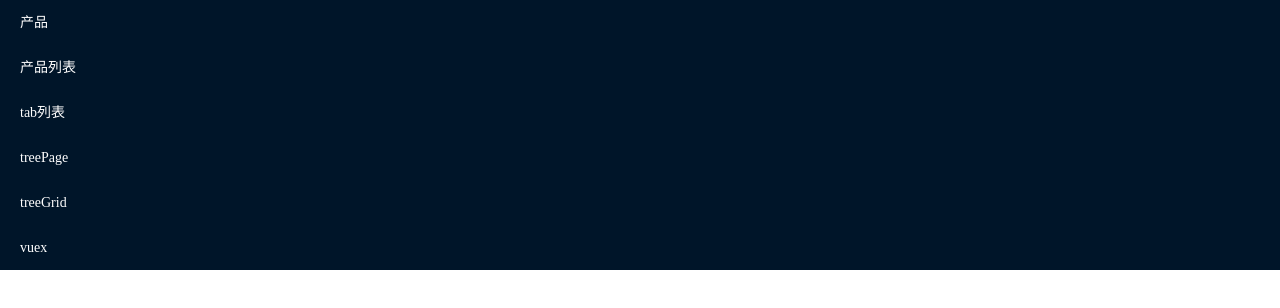
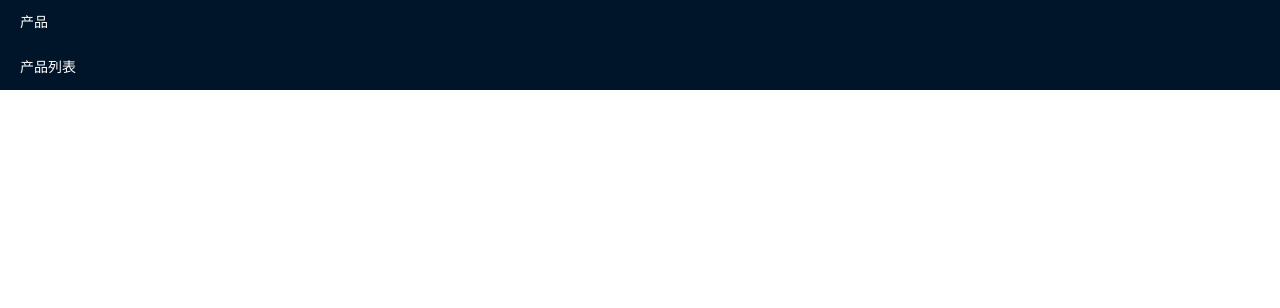
Before and after one commit to lukw510903926/vue-server, a Nuxt app: page /LeftMenu in a window 1280 px wide. Shown: the top 308 px of the page. Built offline with nearby package versions, Linux system fonts and the light colour scheme.

Commit message:
http 请求转发配置

```diff
--- a/pages/LeftMenu.vue
+++ b/pages/LeftMenu.vue
@@ -3,10 +3,6 @@
            text-color="#fff" active-text-color="#ffd04b" :router=true>
     <el-menu-item index="/home/product" route="/home/product">产品</el-menu-item>
     <el-menu-item index="/home/product/list" route="/home/product/list">产品列表</el-menu-item>
-    <el-menu-item index="/home/tabs" route="/home/tabs">tab列表</el-menu-item>
-    <el-menu-item index="/home/treePage" route="/home/treePage">treePage</el-menu-item>
-    <el-menu-item index="/home/treeGrid" route="/home/treeGrid">treeGrid</el-menu-item>
-    <el-menu-item index="/home/vuex" route="/home/vuex">vuex</el-menu-item>
   </el-menu>
 </template>
 
--- a/pages/index.vue
+++ b/pages/index.vue
@@ -4,7 +4,7 @@
       <el-row type="flex">
         <el-col :span=20> vue-nuxt 服务端渲染</el-col>
         <el-col :span=4 class="login-user">
-          管理员
+          {{loginUser}}
         </el-col>
       </el-row>
     </el-header>
@@ -28,14 +28,24 @@
     components: {
       LeftMenu
     },
+    /**
+     * 运行在服务端 页面初始化之前执行 可以用来获取服务端数据
+     * @param context
+     * @returns {{loginUser: string}}
+     */
+    asyncData(context) {
+      return {loginUser: '超级管理员'}
+    },
     data() {
       return {
         asideStyle: {
-          minHeight: 100+'vh'
+          minHeight: 100 + 'vh'
         }
       };
     },
-  mounted() {},
+    mounted() {
+      this.$http.getRequest("/user/list").then(response =>console.log('data:',response));
+    },
     created() {
     }
   };
```
Lines whose indentation alone changed are shown as unchanged.
